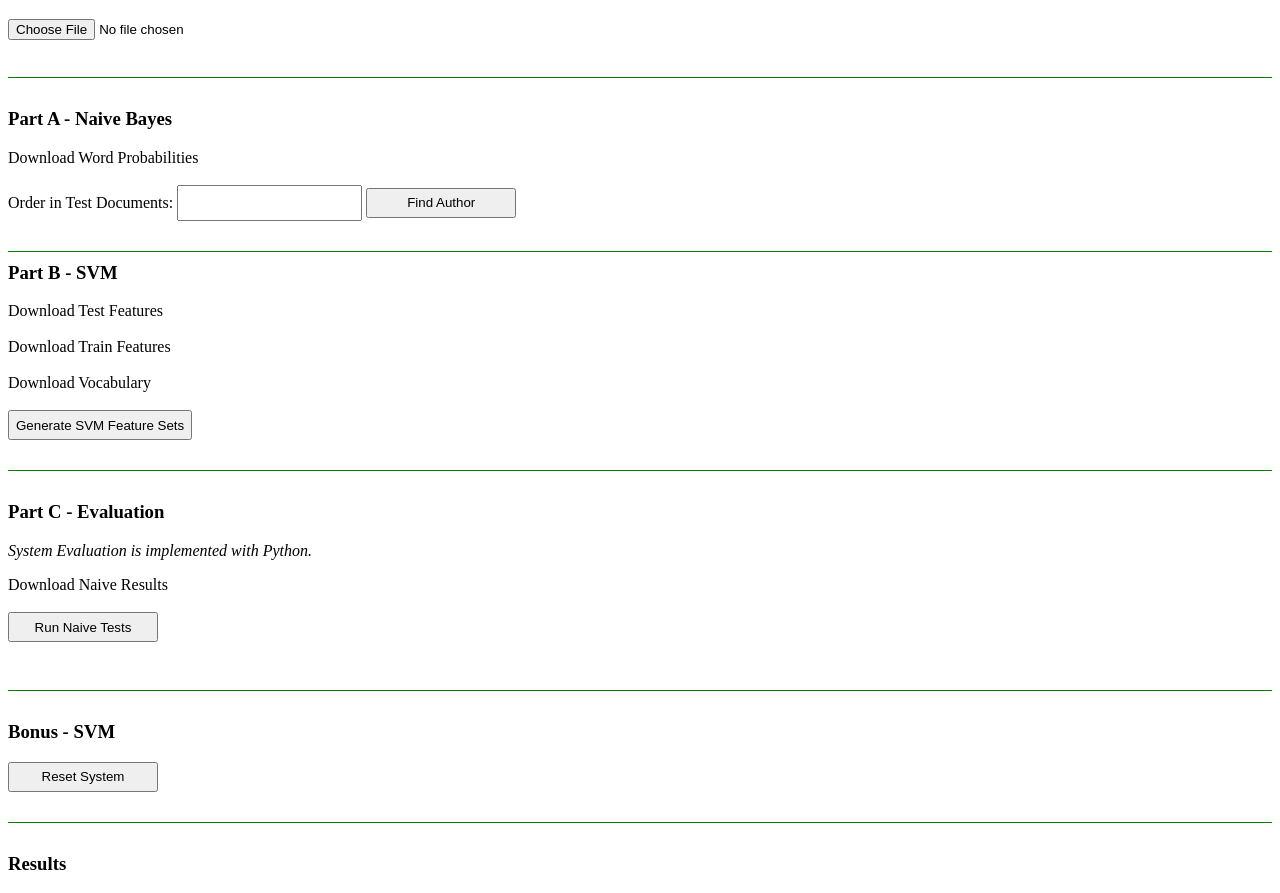
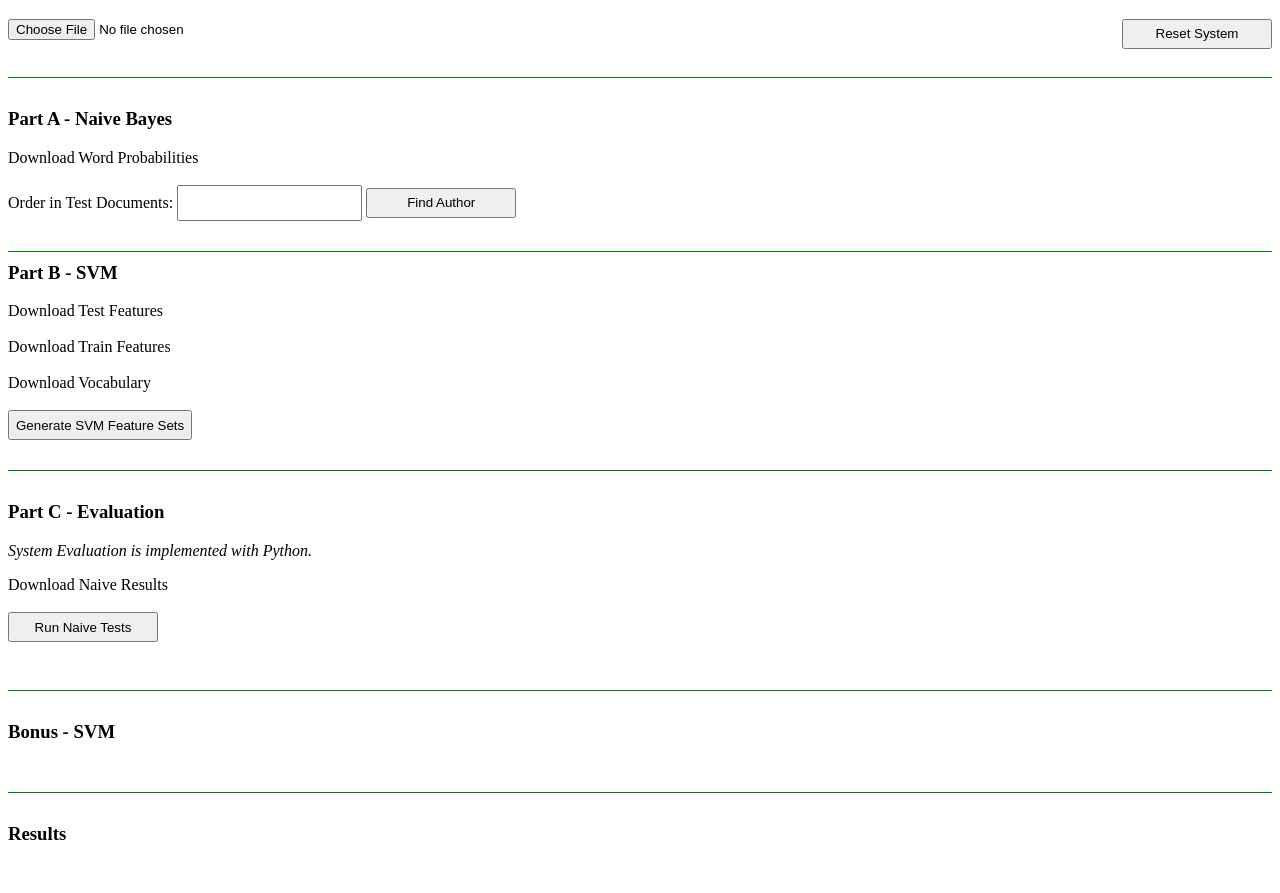
Before and after one commit to dkayahan/appproject2, a plain HTML site: page index.html in a window 1280 px wide. Shown: the part 61-954 px from the top of the page. After the commit the page ends 924 px from the top, so only its background shows below. Drawn offline with Linux system fonts and the light colour scheme.

Commit message:
Reset button position updaed

```diff
--- a/index.html
+++ b/index.html
@@ -11,7 +11,8 @@
 </head>
 <body onload="init();">
 	<div id="result"></div>
-	<h1>Select authors directory:</h1> <input type="file" id="authorFiles" webkitdirectory directory/><br/><br/>
+	<h1>Select authors directory:</h1> <input type="file" id="authorFiles" webkitdirectory directory/>
+	<input type="button" value="Reset System" style="float:right" onclick="localStorage.removeItem('authors');window.location.reload();"/><br/><br/>
 	<div style="width:100%;height:1px;background-color:green;float:left;margin:10px 0px 30px 0px"></div>
 	<h3>Part A - Naive Bayes </h3>
 	<a id="downloadWords">Download Word Probabilities</a><br/><br/>
@@ -40,7 +41,6 @@
 
 
 	<h3>Bonus - SVM</h3>
-	<input type="button" value="Reset System" onclick="localStorage.removeItem('authors');window.location.reload();"/>
 	<div style="width:100%;height:1px;background-color:green;float:left;margin:30px 0px 30px 0px"></div>
 
 
```
